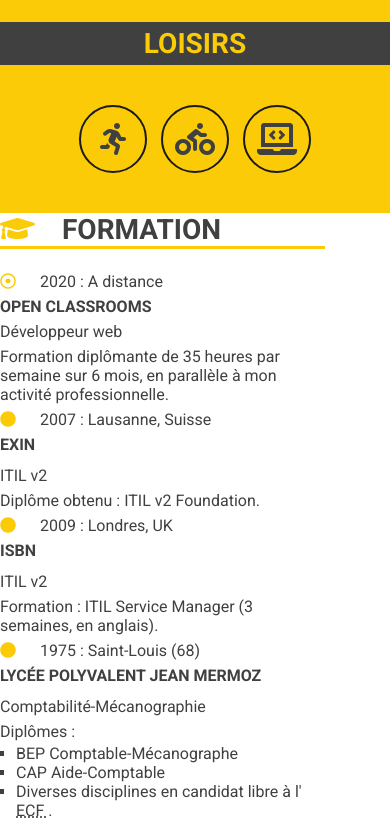
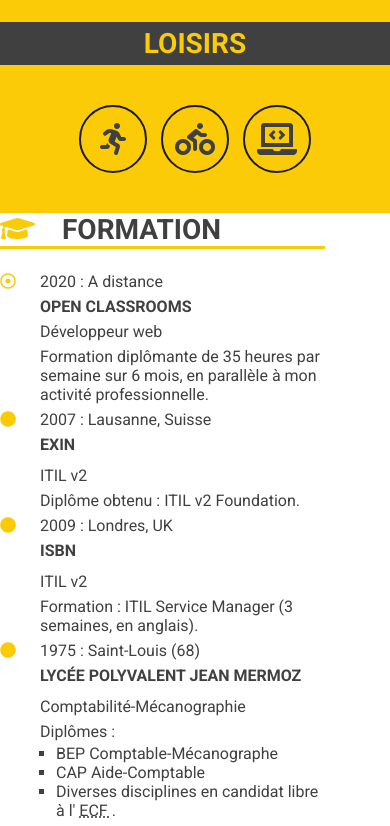
Before and after one commit to jiem31/cv, a plain HTML site: page index.html in a window 390 px wide. Shown: the part 1116-1942 px from the top of the page. Drawn offline with Linux system fonts and the light colour scheme.

Commit message:
Fixed media queries (alignment issue of icons in sections for some breakpoints)

```diff
--- a/css/style.css
+++ b/css/style.css
@@ -219,6 +219,9 @@ section {
             "right";
         grid-column-gap: 20px;
     }
+    .right p, ul {
+        margin-left: 40px;
+    }
 }
 
 @media screen and (max-width: 767px) {
@@ -296,4 +299,7 @@ section {
             "right";
         grid-column-gap: 20px;
     }
+    .right p, ul {
+        margin-left: 40px;
+    }
 }
```
